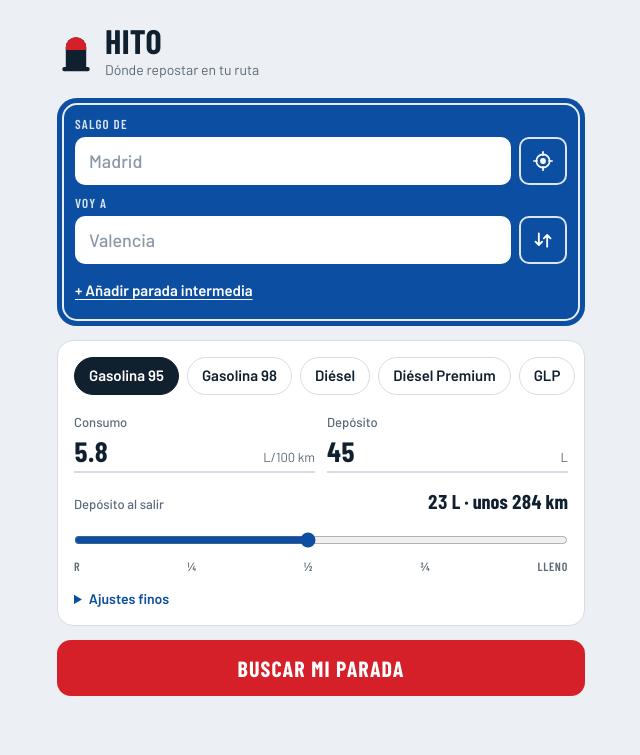
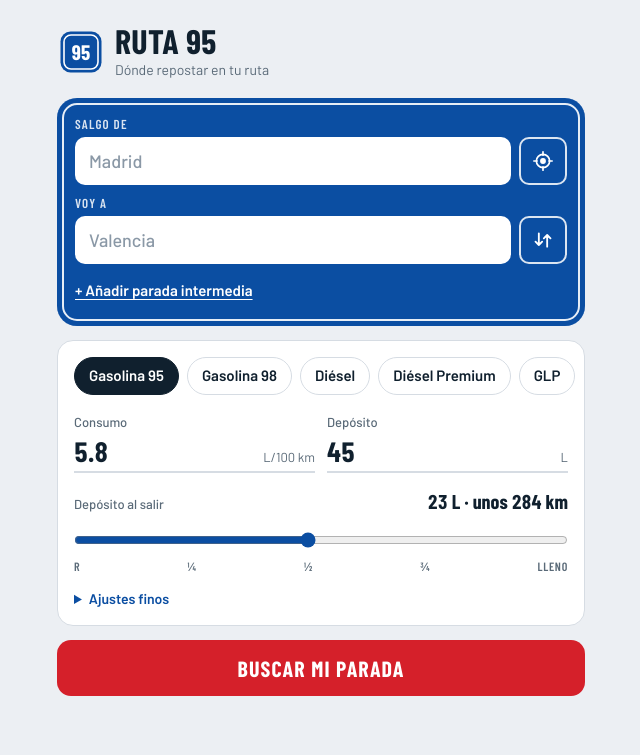
Before and after one commit to adrib2912/ruta-95, a plain HTML site: page index.html in a window 1280 px wide. Both pictures are taken after a click on the button 862 px from the left and 240 px from the top of the page. Shown: the top 755 px of the page, without its empty margins (319-959 px from the left). Drawn offline with nearby package versions, Linux system fonts and the light colour scheme.

Commit message:
Renombrar a Ruta 95
Co-Authored-By: Claude Fable 5.2 <noreply@anthropic.com>
Claude-Session: https://claude.ai/code/session_015pEM4yLcYnddjWopknXEqy

```diff
--- a/app.css
+++ b/app.css
@@ -1,4 +1,4 @@
-/* Hito. Idea: señal de autovía (azul, borde blanco) + hito kilométrico (blanco, cabeza roja).
+/* Ruta 95. Idea: señal de autovía (azul, borde blanco) + hito kilométrico (blanco, cabeza roja).
    Una columna pensada para el móvil; los números van en condensada, como en la señalización. */
 :root {
   --bg: #ECEFF3;
@@ -54,7 +54,7 @@ button { font: inherit; color: inherit; cursor: pointer; }
 :focus-visible { outline: 3px solid var(--red); outline-offset: 2px; }
 
 .top { display: flex; align-items: center; gap: 12px; padding: 4px 2px; }
-.logo { width: 34px; height: 41px; flex: none; }
+.logo { width: 44px; height: 44px; flex: none; }
 .top h1 { font: 700 34px/1 var(--f-display); letter-spacing: .01em; text-transform: uppercase; }
 .top p { color: var(--muted); font-size: 14px; margin-top: 2px; }
 
--- a/app.js
+++ b/app.js
@@ -1,4 +1,4 @@
-/* Hito: elige la mejor parada para repostar a lo largo de una ruta. */
+/* Ruta 95: elige la mejor parada para repostar a lo largo de una ruta. */
 'use strict';
 
 const API = {
@@ -276,7 +276,7 @@ function updateGauge() {
 
 function save() {
   try {
-    localStorage.setItem('hito', JSON.stringify({
+    localStorage.setItem('ruta95', JSON.stringify({
       fuel: state.fuel, consumo: $('consumo').value, deposito: $('deposito').value, nivel: $('nivel').value,
       reserva: $('reserva').value, pasillo: $('pasillo').value, tiempo: $('tiempo').value,
       origin: state.origin && !state.origin.gps ? state.origin : null, dest: state.dest,
@@ -287,7 +287,7 @@ function save() {
 
 function restore() {
   try {
-    const d = JSON.parse(localStorage.getItem('hito') || 'null');
+    const d = JSON.parse(localStorage.getItem('ruta95') || 'null');
     if (!d) return;
     if (FUELS.some((f) => f.k === d.fuel)) state.fuel = d.fuel;
     for (const k of ['consumo', 'deposito', 'nivel', 'reserva', 'pasillo', 'tiempo']) if (d[k] != null && d[k] !== '') $(k).value = d[k];
--- a/index.html
+++ b/index.html
@@ -3,7 +3,7 @@
 <head>
 <meta charset="utf-8">
 <meta name="viewport" content="width=device-width, initial-scale=1">
-<title>Hito</title>
+<title>Ruta 95</title>
 <meta name="description" content="Dónde repostar en tu ruta: la parada que más te ahorra contando el desvío.">
 <meta name="theme-color" content="#0B4EA2">
 <link rel="manifest" href="manifest.webmanifest">
@@ -19,9 +19,9 @@
 <main class="wrap">
 
   <header class="top">
-    <svg class="logo" viewBox="0 0 40 48" aria-hidden="true"><path d="M8 42V18a12 12 0 0 1 24 0v24z" fill="var(--hito-body)"/><path d="M8 21v-3a12 12 0 0 1 24 0v3z" fill="var(--red)"/><rect x="4" y="41" width="32" height="5" rx="2" fill="var(--hito-body)"/></svg>
+    <svg class="logo" viewBox="0 0 44 44" aria-hidden="true"><rect x="1.5" y="1.5" width="41" height="41" rx="10" fill="var(--sign)"/><rect x="5" y="5" width="34" height="34" rx="7" fill="none" stroke="#fff" stroke-width="1.6"/><text x="22" y="29.5" text-anchor="middle" font-family="Barlow Condensed, Arial Narrow, Arial, sans-serif" font-weight="700" font-size="21" fill="#fff">95</text></svg>
     <div>
-      <h1>Hito</h1>
+      <h1>Ruta 95</h1>
       <p>Dónde repostar en tu ruta</p>
     </div>
   </header>
--- a/scripts/fetch-prices.mjs
+++ b/scripts/fetch-prices.mjs
@@ -9,7 +9,7 @@ const num = (v) => {
 };
 
 const res = await fetch(URL_MIN, {
-  headers: { Accept: 'application/json', 'User-Agent': 'Mozilla/5.0 (hito; GitHub Actions)' },
+  headers: { Accept: 'application/json', 'User-Agent': 'Mozilla/5.0 (ruta-95; GitHub Actions)' },
   signal: AbortSignal.timeout(90000),
 });
 if (!res.ok) throw new Error('El Ministerio respondió ' + res.status);
```
Also changed, not shown: icon.svg, manifest.webmanifest, 1 other file.
